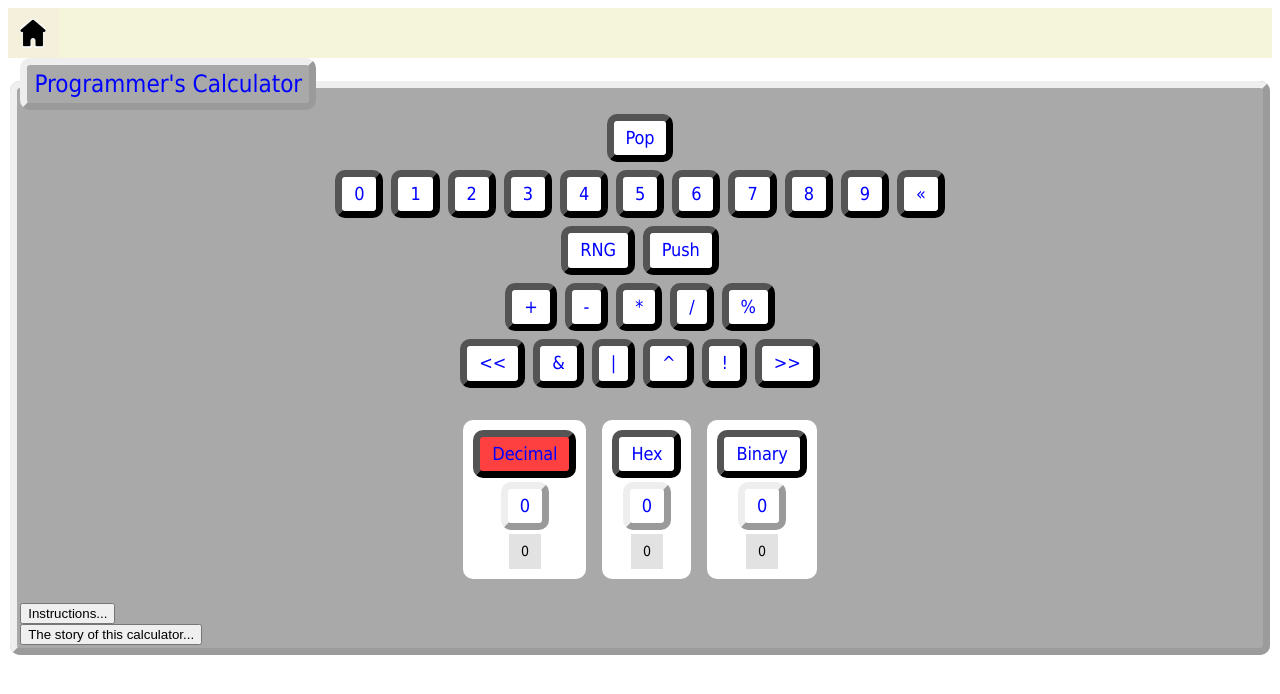
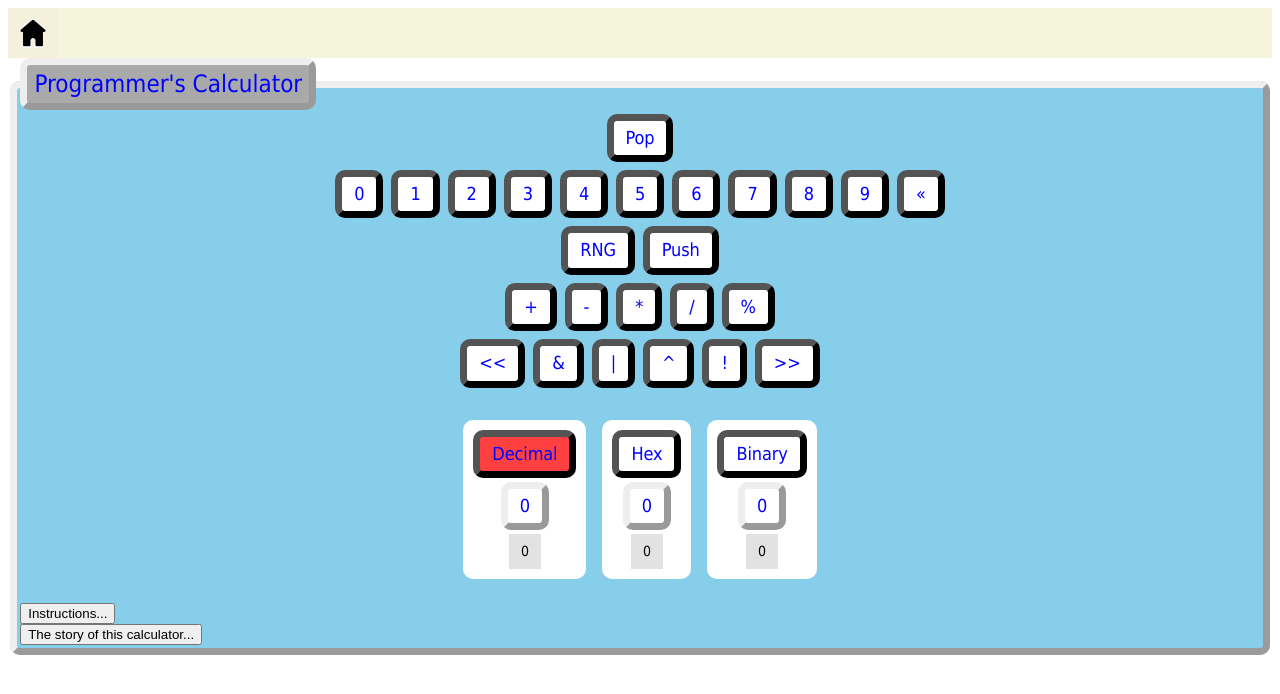
Before and after one commit to BrianRoys/PgmrCalc, an Angular app: page / in a window 1280 px wide. Shown: the top 694 px of the page. Built offline with nearby package versions, Linux system fonts and the light colour scheme.

Commit message:
Background color with contrast

```diff
--- a/src/app/app.component.sass
+++ b/src/app/app.component.sass
@@ -31,7 +31,7 @@
     z-index: 999 /* Ensure it's on top of other content */
 
 fieldset
-    background-color: darkgrey
+    background-color: skyblue
     border-style: var(--border-style)
     border-width: var(--border-width)
     border-radius: var(--border-radius)
```
